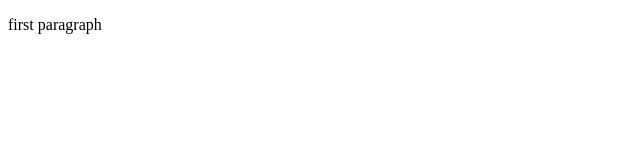
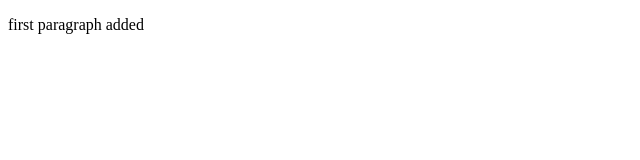
Before and after one commit to jemuki/https---github.com-jemuki-res, a plain HTML site: page index.html in a window 1280 px wide. Shown: the full height of the page, 0-640 px from the left. Drawn offline with Linux system fonts and the light colour scheme.

Commit message:
paragraph

```diff
--- a/index.html
+++ b/index.html
@@ -6,6 +6,6 @@
     <title>Document</title>
 </head>
 <body>
-    <p>first paragraph</p>
+    <p>first paragraph added</p>
 </body>
 </html>
```
